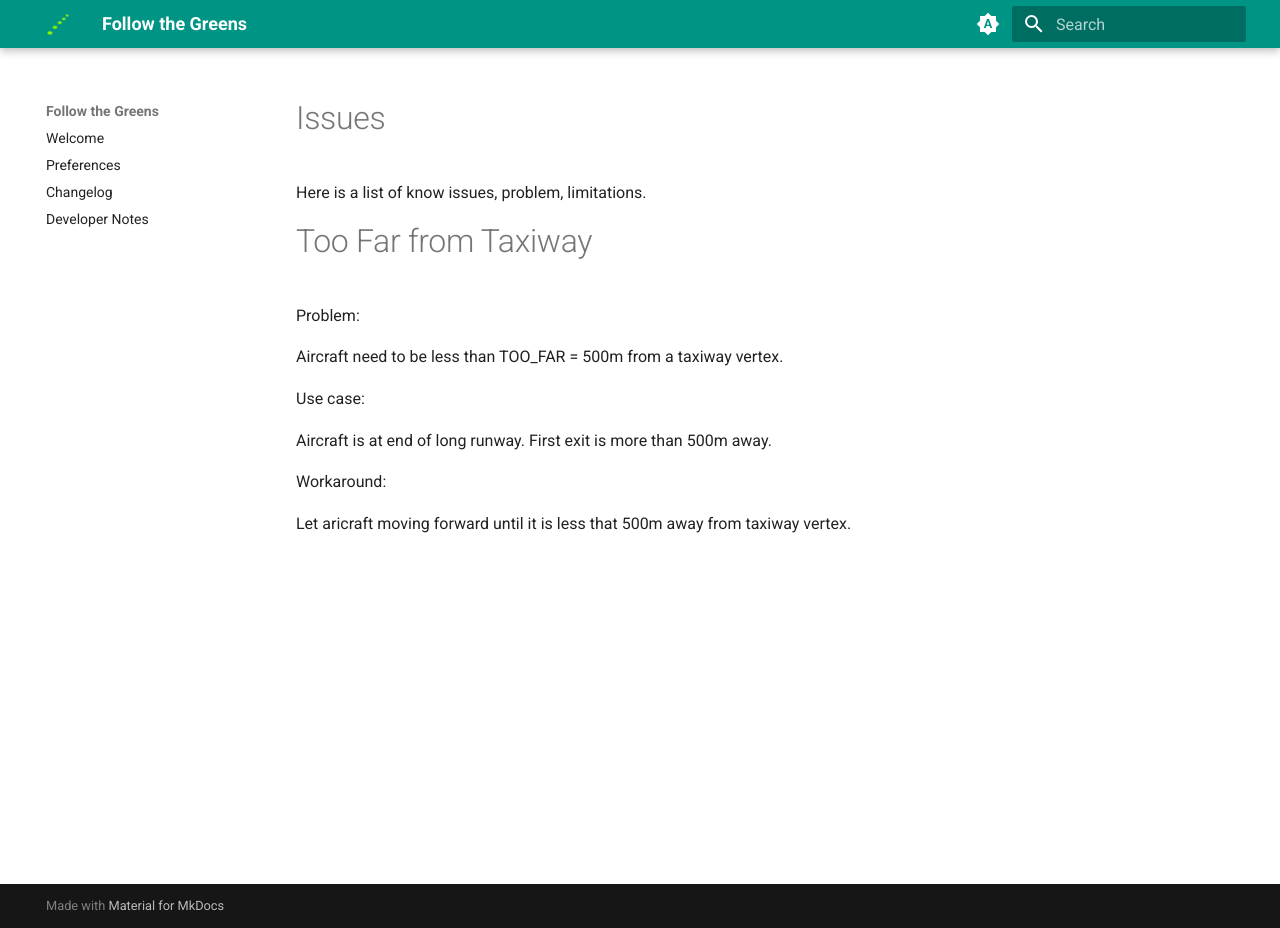
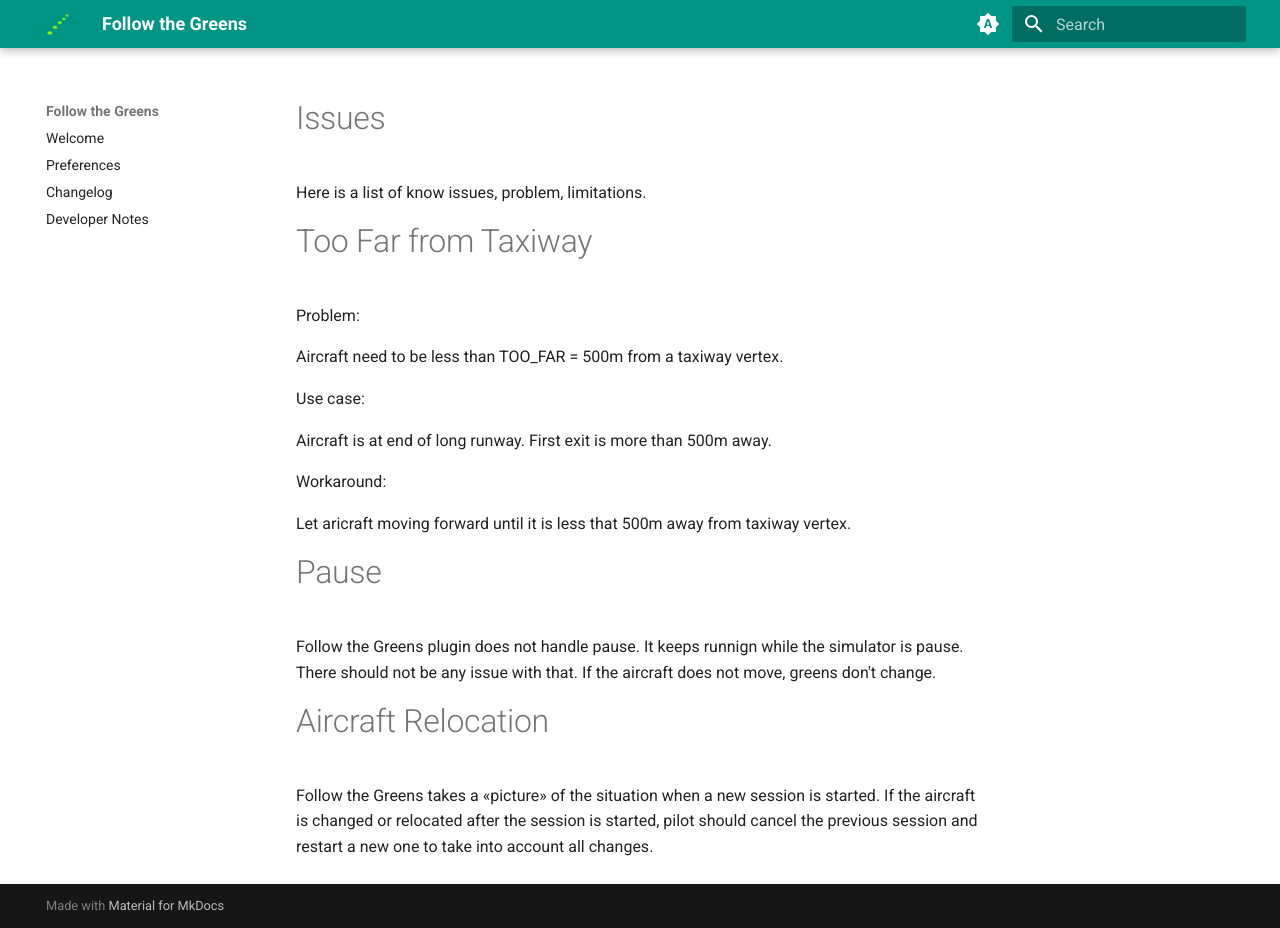
Before and after one commit to devleaks/followthegreens, an MkDocs documentation site: the page built from docs/issues.md, in a window 1280 px wide and 928 px high. Built offline with MkDocs 1.6.1 and Material for MkDocs 9.7.7, drawn with Linux system fonts in a browser that asks for light colours.

Commit message:
Update issues.md

```diff
--- a/docs/issues.md
+++ b/docs/issues.md
@@ -16,3 +16,19 @@ First exit is more than 500m away.
 Workaround:
 
 Let aricraft moving forward until it is less that 500m away from taxiway vertex.
+
+
+# Pause
+
+Follow the Greens plugin does not handle pause.
+It keeps runnign while the simulator is pause.
+There should not be any issue with that.
+If the aircraft does not move, greens don't change.
+
+
+# Aircraft Relocation
+
+Follow the Greens takes a «picture» of the situation when a new session is started.
+If the aircraft is changed or relocated after the session is started,
+pilot should cancel the previous session and restart a new one to take
+into account all changes.
```
